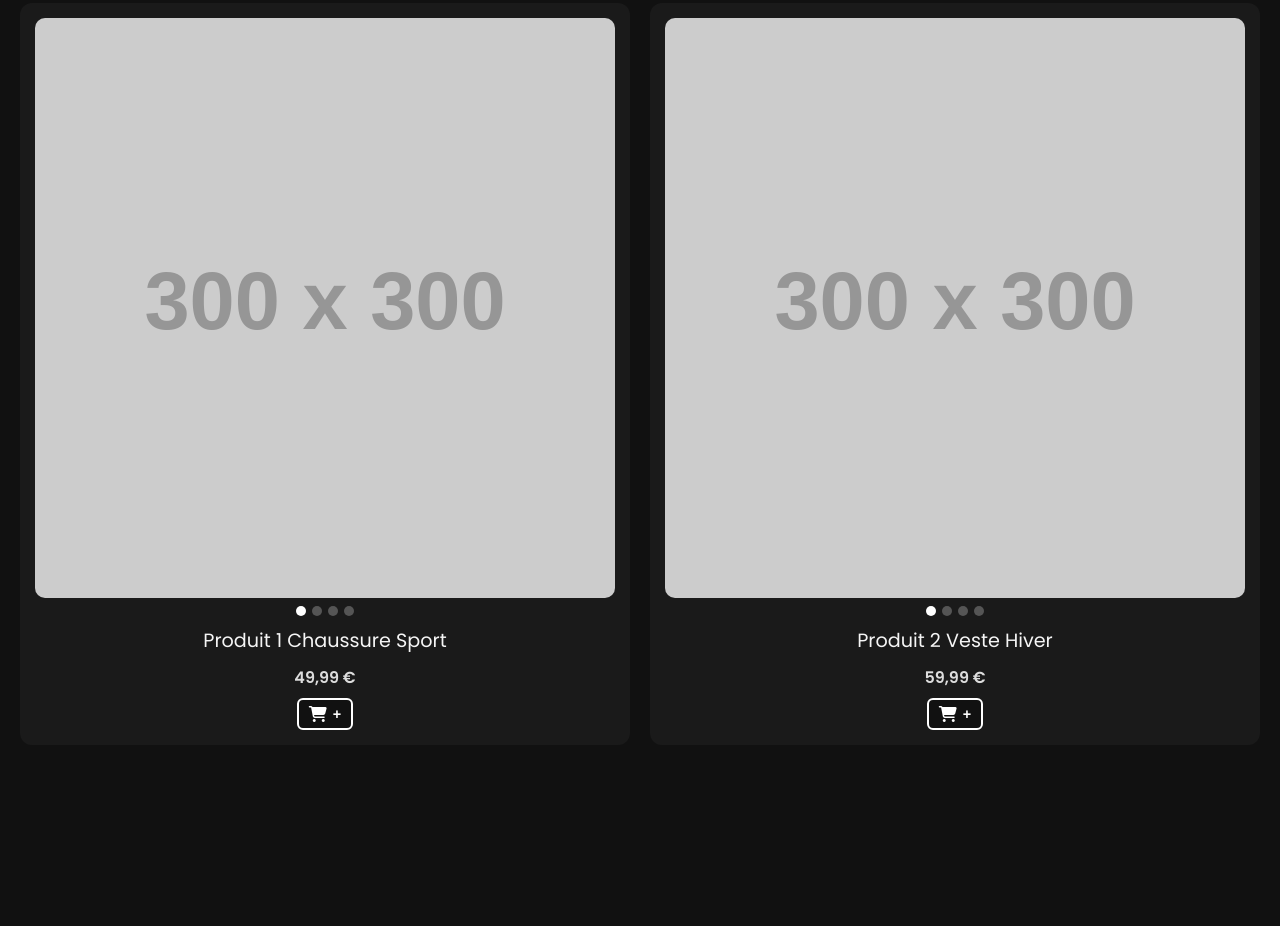
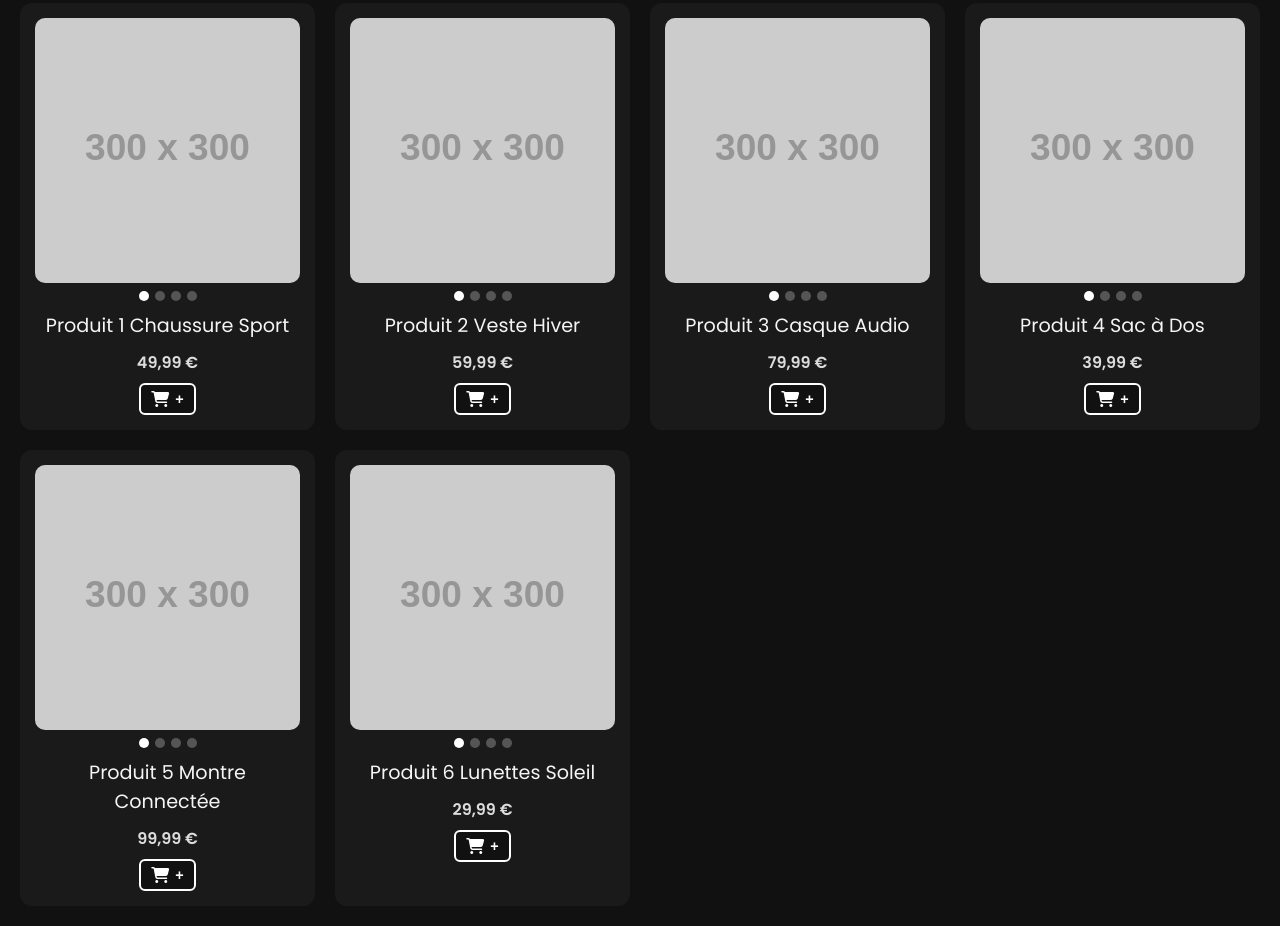
Before and after one commit to diego029929/DIVN, a plain HTML site: page index.html in a window 1280 px wide. Shown: the part 1765-2691 px from the top of the page. Before the commit the page ends 2530 px from the top, so only its background shows below. Drawn offline with Linux system fonts and the light colour scheme; placeholder pictures from the web are drawn by us.

Commit message:
Update index.html
Signed-off-by: diego029929 <diegoferraro@free.fr>

```diff
--- a/index.html
+++ b/index.html
@@ -67,6 +67,74 @@
       <div class="product-title">Produit 2 Veste Hiver</div>
       <div class="product-price">59,99 €</div>
     </div>
+
+    <div class="product-card" data-title="Produit 3 Casque Audio" data-price="79.99" data-image="https://via.placeholder.com/300x300?text=Produit+3A">
+      <div class="product-slider">
+        <img src="https://via.placeholder.com/300x300?text=Produit+3A" class="active">
+        <img src="https://via.placeholder.com/300x300?text=Produit+3B">
+        <img src="https://via.placeholder.com/300x300?text=Produit+3C">
+        <img src="https://via.placeholder.com/300x300?text=Produit+3D">
+        <div class="slider-dots">
+          <span class="active"></span>
+          <span></span>
+          <span></span>
+          <span></span>
+        </div>
+      </div>
+      <div class="product-title">Produit 3 Casque Audio</div>
+      <div class="product-price">79,99 €</div>
+    </div>
+
+    <div class="product-card" data-title="Produit 4 Sac à Dos" data-price="39.99" data-image="https://via.placeholder.com/300x300?text=Produit+4A">
+      <div class="product-slider">
+        <img src="https://via.placeholder.com/300x300?text=Produit+4A" class="active">
+        <img src="https://via.placeholder.com/300x300?text=Produit+4B">
+        <img src="https://via.placeholder.com/300x300?text=Produit+4C">
+        <img src="https://via.placeholder.com/300x300?text=Produit+4D">
+        <div class="slider-dots">
+          <span class="active"></span>
+          <span></span>
+          <span></span>
+          <span></span>
+        </div>
+      </div>
+      <div class="product-title">Produit 4 Sac à Dos</div>
+      <div class="product-price">39,99 €</div>
+    </div>
+
+    <div class="product-card" data-title="Produit 5 Montre Connectée" data-price="99.99" data-image="https://via.placeholder.com/300x300?text=Produit+5A">
+      <div class="product-slider">
+        <img src="https://via.placeholder.com/300x300?text=Produit+5A" class="active">
+        <img src="https://via.placeholder.com/300x300?text=Produit+5B">
+        <img src="https://via.placeholder.com/300x300?text=Produit+5C">
+        <img src="https://via.placeholder.com/300x300?text=Produit+5D">
+        <div class="slider-dots">
+          <span class="active"></span>
+          <span></span>
+          <span></span>
+          <span></span>
+        </div>
+      </div>
+      <div class="product-title">Produit 5 Montre Connectée</div>
+      <div class="product-price">99,99 €</div>
+    </div>
+
+    <div class="product-card" data-title="Produit 6 Lunettes Soleil" data-price="29.99" data-image="https://via.placeholder.com/300x300?text=Produit+6A">
+      <div class="product-slider">
+        <img src="https://via.placeholder.com/300x300?text=Produit+6A" class="active">
+        <img src="https://via.placeholder.com/300x300?text=Produit+6B">
+        <img src="https://via.placeholder.com/300x300?text=Produit+6C">
+        <img src="https://via.placeholder.com/300x300?text=Produit+6D">
+        <div class="slider-dots">
+          <span class="active"></span>
+          <span></span>
+          <span></span>
+          <span></span>
+        </div>
+      </div>
+      <div class="product-title">Produit 6 Lunettes Soleil</div>
+      <div class="product-price">29,99 €</div>
+    </div>
   </div>
 
   <!-- OVERLAY -->
@@ -97,4 +165,4 @@
 
   <script src="script.js"></script>
 </body>
-          </html>
+  </html>
```
